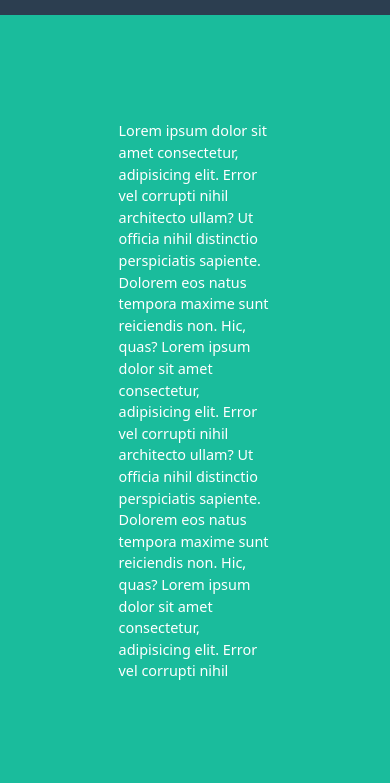
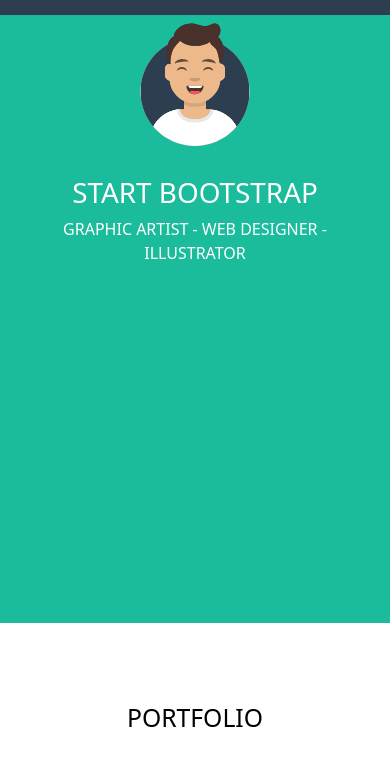
Before and after one commit to valentinacantarelli/html-css-bootstrap-freelancer, a plain HTML site: page index.html in a window 390 px wide. Shown: the part 61-844 px from the top of the page. Drawn offline with nearby package versions, Linux system fonts and the light colour scheme.

Commit message:
hero big

```diff
--- a/css/style.css
+++ b/css/style.css
@@ -1,3 +1,4 @@
+/*commom*/
 body{
     color: white;
 }
@@ -10,6 +11,9 @@ a{
     width: 90%;
     max-width: 1000px;
     margin: auto;
+}
+section{
+    padding: 80px 0;
 }
 header{
     background-color: #2c3e50;
@@ -43,26 +47,14 @@ header{
 /*hero section*/
 .green-section{
     background-color:#1abc9c;
-    padding: 220px 0;
-    width: 100%;
-    margin-bottom: 60px;
 
 }
-@media (max-width: 575.98px){
-    .green-section{
-        padding: 100px 0;
-    }
-    .main-green{
-        transform: scale(0.8);
-    }
-}
-@media (max-width: 767.98px) {
-    .green-section{
-        padding: 150px 0;
-    }
-    .main-green{
-        transform: scale(0.9);
-    }
+.hero_img{
+    display: inline-block;
+    height: 30%;
+    width: auto;
+    padding-bottom: 30px;
+
 }
 /*portfolio section*/
 .portfolio-title{
--- a/index.html
+++ b/index.html
@@ -23,13 +23,13 @@
                       <div class="collapse navbar-collapse" id="navbarSupportedContent">
                         <ul class="navbar-nav me-auto mb-2 mb-lg-0">
                           <li class="nav-item">
-                            <a class="nav-link" href="#">PORTFOLIO</a>
+                            <a class="nav-link" href="#portfolio">PORTFOLIO</a>
                           </li>
                           <li class="nav-item">
-                            <a class="nav-link" href="#">ABOUT</a>
+                            <a class="nav-link" href="#about">ABOUT</a>
                           </li>
                           <li class="nav-item">
-                            <a class="nav-link" href="#">CONTACT</a>
+                            <a class="nav-link" href="#contact">CONTACT</a>
                           </li>
                         </ul>
                       </div>
@@ -39,21 +39,21 @@
         </header>
         <!-- main  -->
         <main>
-            <!-- prima sezione main  -->
-            <section class="green-section">
+            <!-- prima sezione main  hero-->
+            <section id="hero" class="green-section">
                 <div class="container">
                     <div class="row">
-                        <div class="col-6 mx-auto align-middle main-green">
-                            Lorem ipsum dolor sit amet consectetur, adipisicing elit. Error vel corrupti nihil architecto ullam? Ut officia nihil distinctio perspiciatis sapiente. Dolorem eos natus tempora maxime sunt reiciendis non. Hic, quas?
-                            Lorem ipsum dolor sit amet consectetur, adipisicing elit. Error vel corrupti nihil architecto ullam? Ut officia nihil distinctio perspiciatis sapiente. Dolorem eos natus tempora maxime sunt reiciendis non. Hic, quas?
-                            Lorem ipsum dolor sit amet consectetur, adipisicing elit. Error vel corrupti nihil
+                        <div class="col-12  text-center">
+                            <img class="hero_img"  src="img/avatar.svg" alt="avatar">
+                            <h1>START BOOTSTRAP</h1>
+                            <p>GRAPHIC ARTIST - WEB DESIGNER - ILLUSTRATOR</p>
+                        </div>
 
-                        </div>
                     </div>
                 </div>
             </section>
             <!-- sezione portfolio  -->
-            <section class="portfolio-title">
+            <section id="portfolio" class="portfolio-title">
                 <div class="container">
                     <div class="row text-center">
                         <div class="col-12">
@@ -87,7 +87,7 @@
                 </div>
             </section>
             <!-- sezione about  -->
-            <section class="about-section">
+            <section id="about" class="about-section">
                 <div class="container">
                     <div class="row">
                         <div class="col-12 text-center">
@@ -106,7 +106,7 @@
                 </div>
             </section>
             <!-- sezione contact me  -->
-            <section class="contact-section ">
+            <section id="contact" class="contact-section ">
                 <div class="container">
                     <div class="row">
                         <div class="col-11 text-center">
@@ -144,5 +144,6 @@
             </section>
         </footer>
 
+    <script src="https://cdn.jsdelivr.net/npm/bootstrap@5.0.2/dist/js/bootstrap.bundle.min.js" integrity="sha384-MrcW6ZMFYlzcLA8Nl+NtUVF0sA7MsXsP1UyJoMp4YLEuNSfAP+JcXn/tWtIaxVXM" crossorigin="anonymous"></script>
     </body>
 </html>
```
